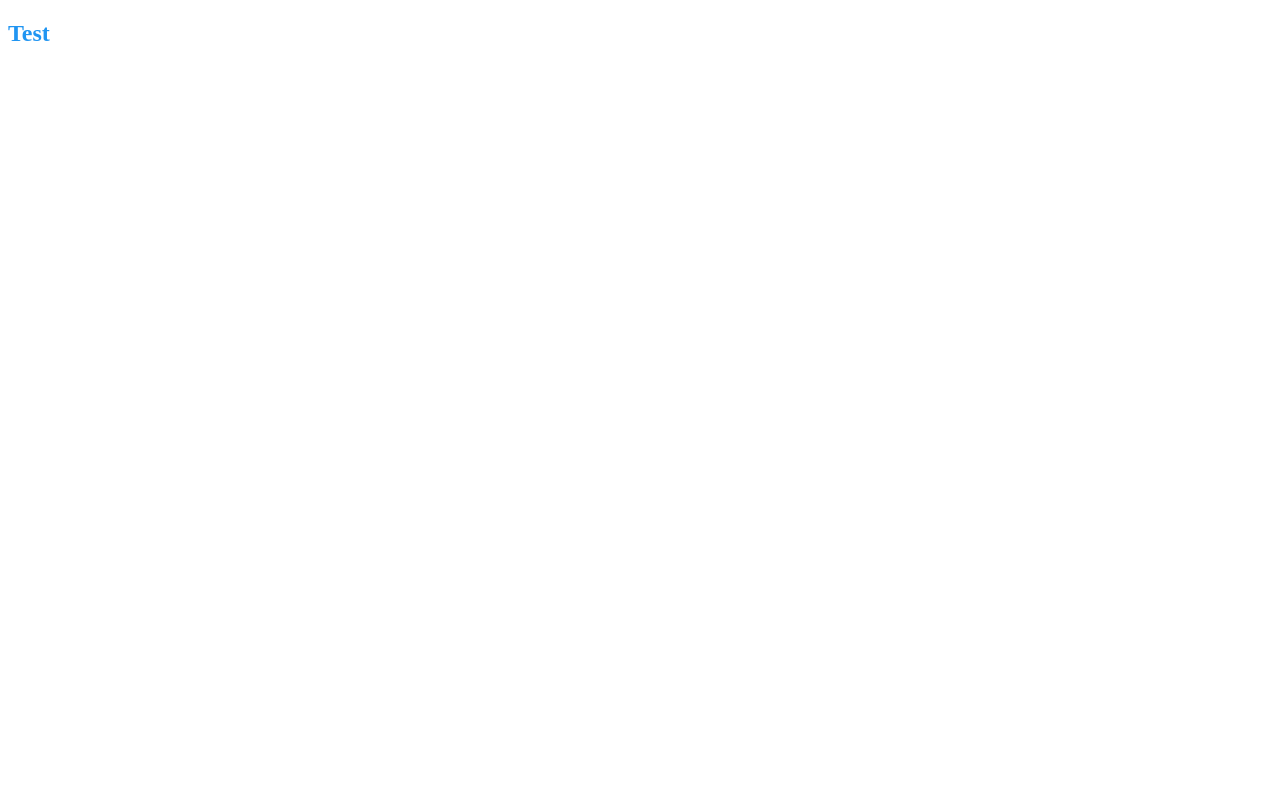
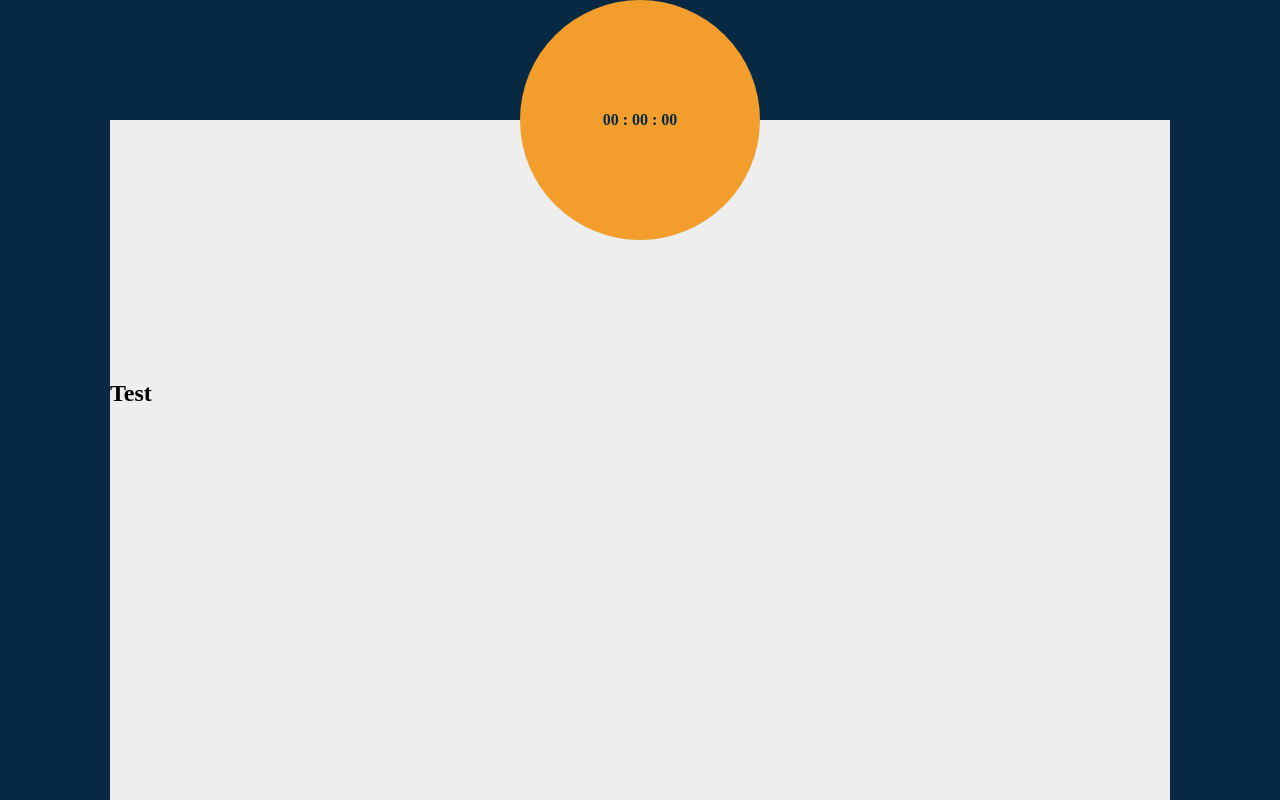
Before and after one commit to jarek-t/ClickTime-Tech-Challenge, a website built with webpack: page src/index.html in a window 1280 px wide. Built offline with nearby package versions, Linux system fonts and the light colour scheme.

Commit message:
More layout completion/styles in place

```diff
--- a/src/index.html
+++ b/src/index.html
@@ -14,7 +14,13 @@
   <body>
     <div id="main-content-wrap">
       <section id="clock-display">
-
+        <div id="clock-body">
+          <h1 id="current-time">
+            <span id="hours">00</span> :
+            <span id="minutes">00</span> :
+            <span id="seconds">00</span>
+          </h1>
+        </div>
       </section>
 
       <section id="history-table">
--- a/src/scss/assets.scss
+++ b/src/scss/assets.scss
@@ -3,5 +3,7 @@ $orange: #f29d2c;
 $pink: #e6506b;
 
 $blue: #2095f2;
-$darker-blue: #7876b6;
+$ui-blue: #83c4f8;
 $darkest-blue: #082943;
+
+$off-white: #eeeeee;
--- /dev/null
+++ b/src/scss/background.scss
@@ -0,0 +1,10 @@
+#background-wrap {
+    z-index: -1;
+    background-color: $darkest-blue;
+    width: 100%;
+    height: 100vh;
+    position: absolute;
+    top: 0;
+    left: 0;
+    overflow: visible;
+}
--- /dev/null
+++ b/src/scss/body.scss
@@ -0,0 +1,11 @@
+#main-content-wrap {
+    max-width: 1060px;
+    width: 100%;
+    height: 85vh;
+
+    box-sizing: border-box;
+    margin: 15vh auto auto;
+
+    background-color: $off-white;
+    z-index: 2;
+}
--- /dev/null
+++ b/src/scss/clock.scss
@@ -0,0 +1,33 @@
+$clock-side-length: 15rem;
+$clock-border: 7.5rem;
+
+#clock-display {
+    width: 100%;
+    height: auto;
+    box-sizing: border-box;
+
+    display: flex;
+    flex-direction: row;
+    justify-content: center;
+
+    #clock-body {
+        width: $clock-side-length;
+        height: $clock-side-length;
+
+        border-radius: $clock-border;
+        background-color: $orange;
+
+        display: flex;
+        flex-direction: column;
+        justify-content: center;
+        align-content: center;
+
+        transform: translateY(-50%);
+
+        #current-time {
+            color: $darkest-blue;
+            font-size: 1rem;
+            text-align: center;
+        }
+    }
+}
--- a/src/scss/index.scss
+++ b/src/scss/index.scss
@@ -1,3 +1,11 @@
 @import './assets.scss';
+@import './clock.scss';
+@import './body.scss';
+@import './background.scss';
 
-h1 { color: $blue; }
+// h1 { color: $blue; }
+
+body, html {
+    margin: 0;
+    padding: 0;
+}
```
